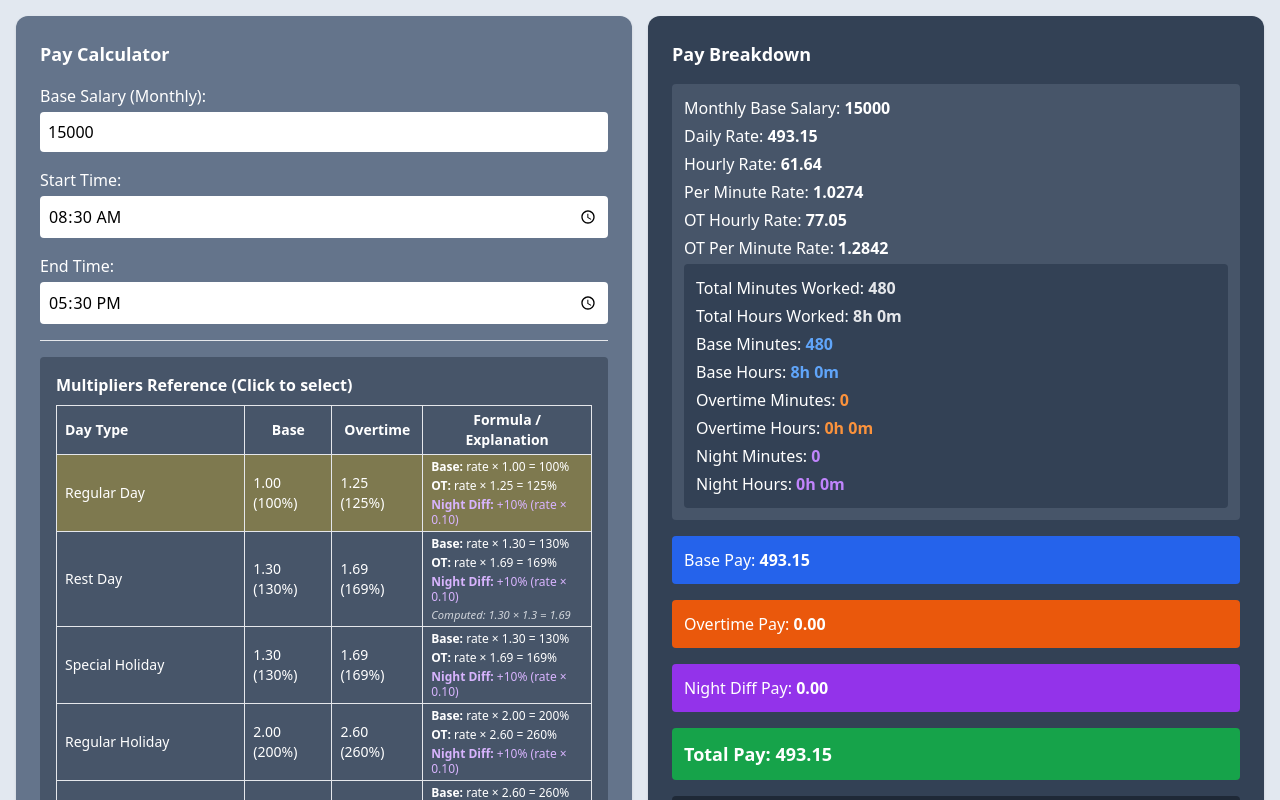
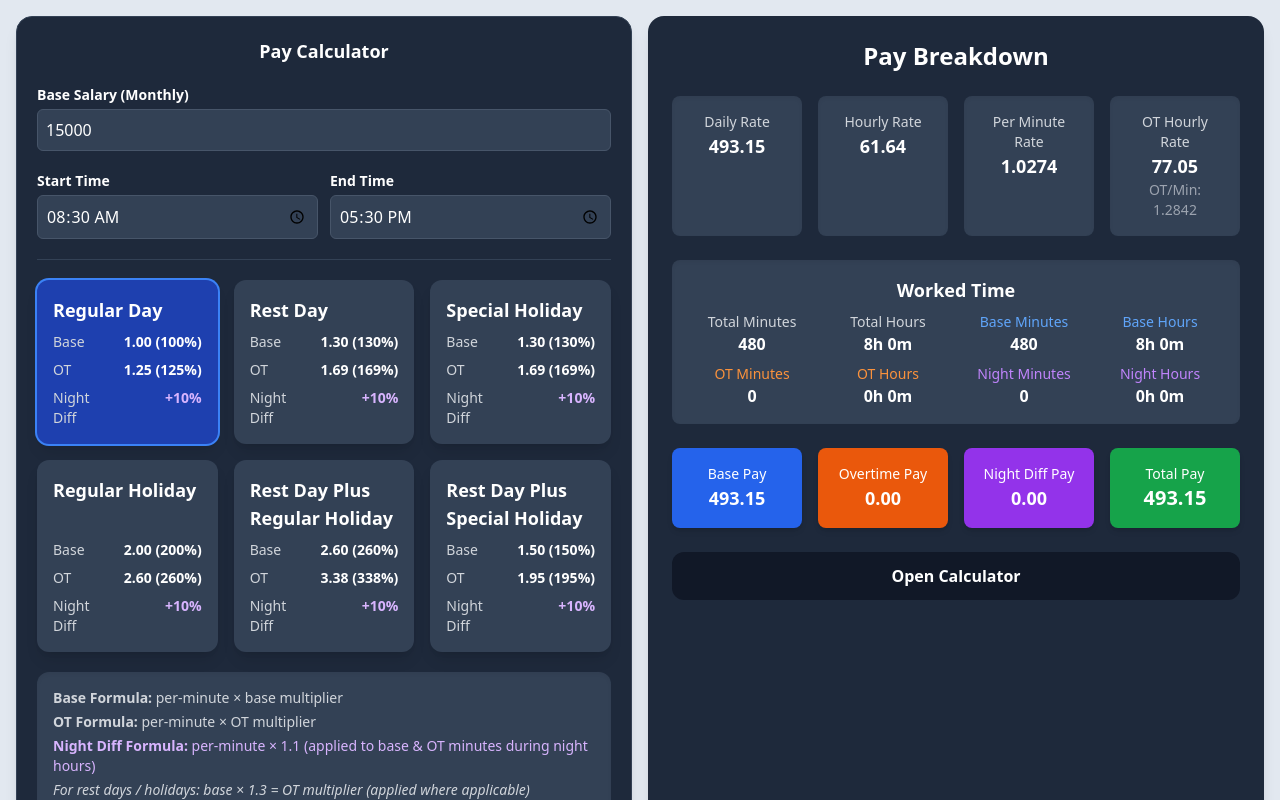
Before and after one commit to Kobs03/basic-payroll-calculator, a Vue app: page /#/ in a window 1280 px wide. Shown: the top 800 px of the page. Built offline with nearby package versions, Linux system fonts and the light colour scheme.

Commit message:
changes made : some ui improvements

```diff
--- a/src/views/HomeView.vue
+++ b/src/views/HomeView.vue
@@ -3,118 +3,163 @@
     <div class="grid grid-cols-1 md:grid-cols-2 gap-4">
 
       <!-- Left div: Inputs -->
-      <div class="bg-slate-500 text-white p-6 rounded-xl shadow space-y-4">
-        <h2 class="font-bold text-lg">Pay Calculator</h2>
+      <div class="bg-slate-800 text-white p-5 rounded-2xl shadow-lg space-y-5 border border-slate-700">
+
+        <h2 class="font-extrabold text-lg text-center text-white">Pay Calculator</h2>
 
         <!-- Base Salary -->
-        <div>
-          <label class="block mb-1">Base Salary (Monthly):</label>
-          <input type="number" v-model.number="baseSalary" class="p-2 rounded text-black w-full" />
+        <div class="flex flex-col space-y-1">
+          <label class="text-sm font-semibold">Base Salary (Monthly)</label>
+          <input type="number" v-model.number="baseSalary"
+            class="p-2 rounded-md border border-slate-600 w-full bg-slate-700 focus:ring-2 focus:ring-primary focus:outline-none" />
         </div>
 
-        <!-- Start Time -->
-        <div>
-          <label class="block mb-1">Start Time:</label>
-          <input type="time" v-model="startTime" class="p-2 rounded text-black w-full" />
+        <!-- Start & End Time -->
+        <div class="flex gap-3">
+          <div class="flex-1 flex flex-col space-y-1">
+            <label class="text-sm font-semibold">Start Time</label>
+            <input type="time" v-model="startTime"
+              class="p-2 rounded-md border border-slate-600 w-full bg-slate-700 focus:ring-2 focus:ring-primary focus:outline-none" />
+          </div>
+          <div class="flex-1 flex flex-col space-y-1">
+            <label class="text-sm font-semibold">End Time</label>
+            <input type="time" v-model="endTime"
+              class="p-2 rounded-md border border-slate-600 w-full bg-slate-700 focus:ring-2 focus:ring-primary focus:outline-none" />
+          </div>
         </div>
 
-        <!-- End Time -->
-        <div>
-          <label class="block mb-1">End Time:</label>
-          <input type="time" v-model="endTime" class="p-2 rounded text-black w-full" />
+        <hr class="border-slate-700 my-3">
+
+        <!-- Multipliers Reference Cards -->
+        <div class="grid gap-4 md:grid-cols-2 lg:grid-cols-3">
+          <div v-for="(base, key) in BASE_MULTIPLIERS" :key="key" @click="dayType = key" :class="[
+            key === dayType ? 'bg-blue-800 ring-2 ring-blue-500' : 'bg-slate-700 hover:bg-blue-700 hover:bg-opacity-50',
+            'p-4 rounded-xl cursor-pointer transition-all shadow-lg flex flex-col justify-between'
+          ]">
+
+            <!-- Day Type -->
+            <div class="text-white font-bold capitalize text-lg mb-2">
+              {{ key.replace(/([A-Z])/g, ' $1') }}
             </div>
 
-        <hr class="my-2">
+            <!-- Multipliers Section -->
+            <div class="grid grid-cols-3 gap-2 text-sm">
+              <div class="text-gray-300">Base</div>
+              <div class="col-span-2 text-white font-semibold text-right">
+                {{ base.toFixed(2) }} ({{ (base * 100).toFixed(0) }}%)
+              </div>
 
-        <!-- Multipliers Reference Table -->
-        <div class="mt-6 bg-slate-600 p-4 rounded">
-          <h3 class="font-bold mb-2">Multipliers Reference (Click to select)</h3>
-          <div class="overflow-x-auto">
-            <table class="w-full text-white border-collapse text-sm">
-              <thead>
-                <tr>
-                  <th class="border px-2 py-1 text-left">Day Type</th>
-                  <th class="border px-2 py-1">Base</th>
-                  <th class="border px-2 py-1">Overtime</th>
-                  <th class="border px-2 py-1">Formula / Explanation</th>
-                </tr>
-              </thead>
-              <tbody>
-                <tr v-for="(base, key) in BASE_MULTIPLIERS" :key="key" @click="dayType = key" :class="[
-                  key === dayType ? 'bg-yellow-400 bg-opacity-30' : '',
-                  'hover:bg-yellow-300 hover:bg-opacity-20 cursor-pointer'
-                ]">
-                  <td class="border px-2 py-1 capitalize">
-                    {{ key.replace(/([A-Z])/g, ' $1') }}
-                  </td>
-                  <td class="border px-2 py-1">
-                    {{ base.toFixed(2) }} ({{ (base * 100).toFixed(0) }}%)
-                  </td>
-                  <td class="border px-2 py-1">
+              <div class="text-gray-300">OT</div>
+              <div class="col-span-2 text-white font-semibold text-right">
                 {{ OVERTIME_MULTIPLIERS[key].toFixed(2) }} ({{ (OVERTIME_MULTIPLIERS[key] * 100).toFixed(0) }}%)
-                  </td>
-                  <td class="border px-2 py-1 text-xs leading-tight space-y-1">
-                    <div>
-                      <strong>Base:</strong> rate × {{ base.toFixed(2) }} = {{ (base * 100).toFixed(0) }}%
               </div>
-                    <div>
-                      <strong>OT:</strong> rate × {{ OVERTIME_MULTIPLIERS[key].toFixed(2) }} = {{
-                        (OVERTIME_MULTIPLIERS[key] * 100).toFixed(0) }}%
+
+              <div class="text-gray-300">Night Diff</div>
+              <div class="col-span-2 text-purple-300 font-semibold text-right">+10%</div>
             </div>
-                    <div class="text-purple-300"><strong>Night Diff:</strong> +10% (rate × 0.10)</div>
-                    <div v-if="key.includes('restDay') || key.includes('holiday')" class="text-gray-300 text-[0.7rem]">
-                      <em>Computed: {{ base.toFixed(2) }} × 1.3 = {{ OVERTIME_MULTIPLIERS[key].toFixed(2) }}</em>
           </div>
-                  </td>
-                </tr>
-              </tbody>
-            </table>
+        </div>
+
+        <!-- Notes / Formulas Outside the Cards -->
+        <div class="mt-4 p-4 bg-slate-700 rounded-xl text-gray-300 text-sm space-y-1 shadow-inner">
+          <div><strong>Base Formula:</strong> per-minute × base multiplier</div>
+          <div><strong>OT Formula:</strong> per-minute × OT multiplier</div>
+          <div class="text-purple-300"><strong>Night Diff Formula:</strong> per-minute × {{ NIGHT_DIFF }} (applied to
+            base & OT minutes during night hours)</div>
+          <div class="italic" v-if="BASE_MULTIPLIERS['restDay'] || BASE_MULTIPLIERS['holiday']">
+            For rest days / holidays: base × 1.3 = OT multiplier (applied where applicable)
           </div>
         </div>
       </div>
 
       <!-- Right div: Pay Breakdown -->
-      <div class="bg-slate-700 text-white p-6 rounded-xl shadow space-y-4">
-        <h2 class="font-bold text-lg mb-2">Pay Breakdown</h2>
+      <div class="bg-slate-800 text-white p-6 rounded-2xl shadow-lg space-y-6">
 
-        <div class="bg-slate-600 p-3 rounded space-y-1">
-          <p>Monthly Base Salary: <strong>{{ baseSalary }}</strong></p>
-          <p>Daily Rate: <strong>{{ dailyRate.toFixed(2) }}</strong></p>
-          <p>Hourly Rate: <strong>{{ hourlyRate.toFixed(2) }}</strong></p>
-          <p>Per Minute Rate: <strong>{{ perMinuteRate.toFixed(4) }}</strong></p>
-          <p>OT Hourly Rate: <strong>{{ otHourlyRate.toFixed(2) }}</strong></p>
-          <p>OT Per Minute Rate: <strong>{{ otPerMinuteRate.toFixed(4) }}</strong></p>
+        <h2 class="font-extrabold text-2xl mb-4 text-center">Pay Breakdown</h2>
 
-          <div class="bg-slate-700 p-3 rounded space-y-1">
-            <p>Total Minutes Worked: <strong class="text-gray-200">{{ totalMinutesWorked }}</strong></p>
-            <p>Total Hours Worked: <strong class="text-gray-200">{{ totalHoursWorked }}</strong></p>
-
-            <p>Base Minutes: <strong class="text-blue-400">{{ baseMinutes }}</strong></p>
-            <p>Base Hours: <strong class="text-blue-400">{{ baseHours }}</strong></p>
-
-            <p>Overtime Minutes: <strong class="text-orange-400">{{ otMinutes }}</strong></p>
-            <p>Overtime Hours: <strong class="text-orange-400">{{ otHours }}</strong></p>
-
-            <p>Night Minutes: <strong class="text-purple-400">{{ nightMinutes }}</strong></p>
-            <p>Night Hours: <strong class="text-purple-400">{{ nightHours }}</strong></p>
+        <!-- Rates Section -->
+        <div class="grid grid-cols-2 md:grid-cols-4 gap-4">
+          <div class="bg-slate-700 p-4 rounded-lg text-center shadow-inner">
+            <p class="text-sm text-gray-300">Daily Rate</p>
+            <p class="font-bold text-lg">{{ dailyRate.toFixed(2) }}</p>
+          </div>
+          <div class="bg-slate-700 p-4 rounded-lg text-center shadow-inner">
+            <p class="text-sm text-gray-300">Hourly Rate</p>
+            <p class="font-bold text-lg">{{ hourlyRate.toFixed(2) }}</p>
+          </div>
+          <div class="bg-slate-700 p-4 rounded-lg text-center shadow-inner">
+            <p class="text-sm text-gray-300">Per Minute Rate</p>
+            <p class="font-bold text-lg">{{ perMinuteRate.toFixed(4) }}</p>
+          </div>
+          <div class="bg-slate-700 p-4 rounded-lg text-center shadow-inner">
+            <p class="text-sm text-gray-300">OT Hourly Rate</p>
+            <p class="font-bold text-lg">{{ otHourlyRate.toFixed(2) }}</p>
+            <p class="text-sm text-gray-400">OT/Min: {{ otPerMinuteRate.toFixed(4) }}</p>
           </div>
         </div>
 
-        <div class="bg-blue-600 p-3 rounded text-white">
-          <p>Base Pay: <strong>{{ basePay.toFixed(2) }}</strong></p>
+        <!-- Worked Time Section -->
+        <div class="bg-slate-700 p-4 rounded-lg shadow-inner space-y-2">
+          <h3 class="font-semibold text-lg mb-2 text-center">Worked Time</h3>
+          <div class="grid grid-cols-2 gap-2 md:grid-cols-4 text-center">
+            <div>
+              <p class="text-gray-300 text-sm">Total Minutes</p>
+              <p class="font-bold">{{ totalMinutesWorked }}</p>
             </div>
-        <div class="bg-orange-600 p-3 rounded text-white">
-          <p>Overtime Pay: <strong>{{ otPay.toFixed(2) }}</strong></p>
+            <div>
+              <p class="text-gray-300 text-sm">Total Hours</p>
+              <p class="font-bold">{{ totalHoursWorked }}</p>
             </div>
-        <div class="bg-purple-600 p-3 rounded text-white">
-          <p>Night Diff Pay: <strong>{{ nightDiffPay.toFixed(2) }}</strong></p>
+            <div>
+              <p class="text-blue-400 text-sm">Base Minutes</p>
+              <p class="font-bold">{{ baseMinutes }}</p>
             </div>
-        <div class="bg-green-600 p-3 rounded font-bold text-lg text-white">
-          <p>Total Pay: <strong>{{ totalPay.toFixed(2) }}</strong></p>
+            <div>
+              <p class="text-blue-400 text-sm">Base Hours</p>
+              <p class="font-bold">{{ baseHours }}</p>
+            </div>
+            <div>
+              <p class="text-orange-400 text-sm">OT Minutes</p>
+              <p class="font-bold">{{ otMinutes }}</p>
+            </div>
+            <div>
+              <p class="text-orange-400 text-sm">OT Hours</p>
+              <p class="font-bold">{{ otHours }}</p>
+            </div>
+            <div>
+              <p class="text-purple-400 text-sm">Night Minutes</p>
+              <p class="font-bold">{{ nightMinutes }}</p>
+            </div>
+            <div>
+              <p class="text-purple-400 text-sm">Night Hours</p>
+              <p class="font-bold">{{ nightHours }}</p>
+            </div>
+          </div>
         </div>
 
-        <!-- Button to open calculator modal -->
-        <button @click="showCalculator = true" class="bg-gray-800 p-3 rounded w-full hover:bg-gray-700">
+        <!-- Pay Summary Section -->
+        <div class="grid grid-cols-1 md:grid-cols-4 gap-4">
+          <div class="bg-blue-600 p-4 rounded-lg text-center shadow-md">
+            <p class="text-sm">Base Pay</p>
+            <p class="font-bold text-lg">{{ basePay.toFixed(2) }}</p>
+          </div>
+          <div class="bg-orange-600 p-4 rounded-lg text-center shadow-md">
+            <p class="text-sm">Overtime Pay</p>
+            <p class="font-bold text-lg">{{ otPay.toFixed(2) }}</p>
+          </div>
+          <div class="bg-purple-600 p-4 rounded-lg text-center shadow-md">
+            <p class="text-sm">Night Diff Pay</p>
+            <p class="font-bold text-lg">{{ nightDiffPay.toFixed(2) }}</p>
+          </div>
+          <div class="bg-green-600 p-4 rounded-lg text-center shadow-md">
+            <p class="text-sm">Total Pay</p>
+            <p class="font-extrabold text-xl">{{ totalPay.toFixed(2) }}</p>
+          </div>
+        </div>
+
+        <!-- Open Calculator Button -->
+        <button @click="showCalculator = true"
+          class="bg-gray-900 hover:bg-gray-800 w-full p-3 rounded-xl font-semibold text-white transition-all duration-200">
           Open Calculator
         </button>
       </div>
```
Lines whose indentation alone changed are shown as unchanged.
